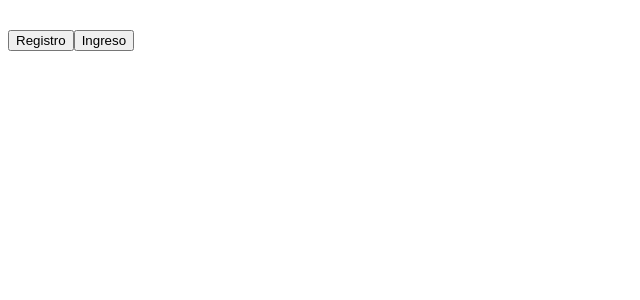
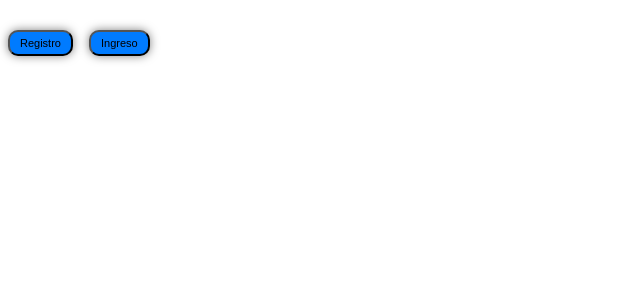
Before and after one commit to DiegoMartinez2094/Biblioteca_react, a React (Vite) app: page / in a window 1280 px wide. Shown: the top 300 px of the page, without its empty margins (0-640 px from the left). Built offline with nearby package versions, Linux system fonts and the light colour scheme.

Commit message:
refactor: :lipstick: style of home page
change the button style

```diff
--- a/src/Components/Home/Home.jsx
+++ b/src/Components/Home/Home.jsx
@@ -4,8 +4,10 @@ import { Link } from 'react-router-dom'
 export default function Home() {
   return (
         <>
-        <Link to={"/registroAdm"} > <button>Registro</button></Link>
-        <button>Ingreso</button>
+        <Link to={"/registroAdm"}><button id='registro_adm'>Registro</button></Link>
+        &nbsp;&nbsp;&nbsp;&nbsp;
+        <Link to={"/ingreso"}><button id='registro_adm'>Ingreso</button> </Link>
+
         </>
   )
 }
```
